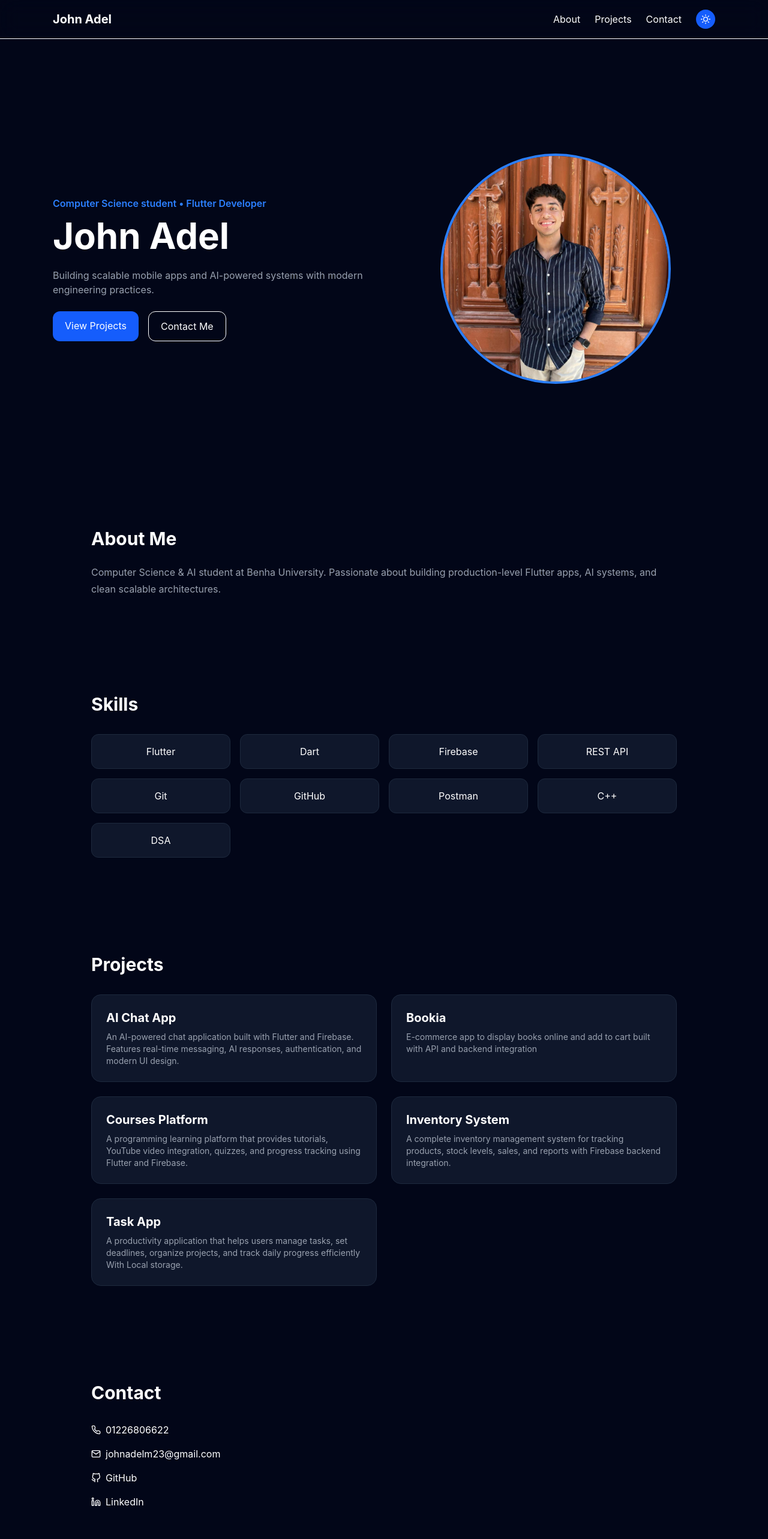
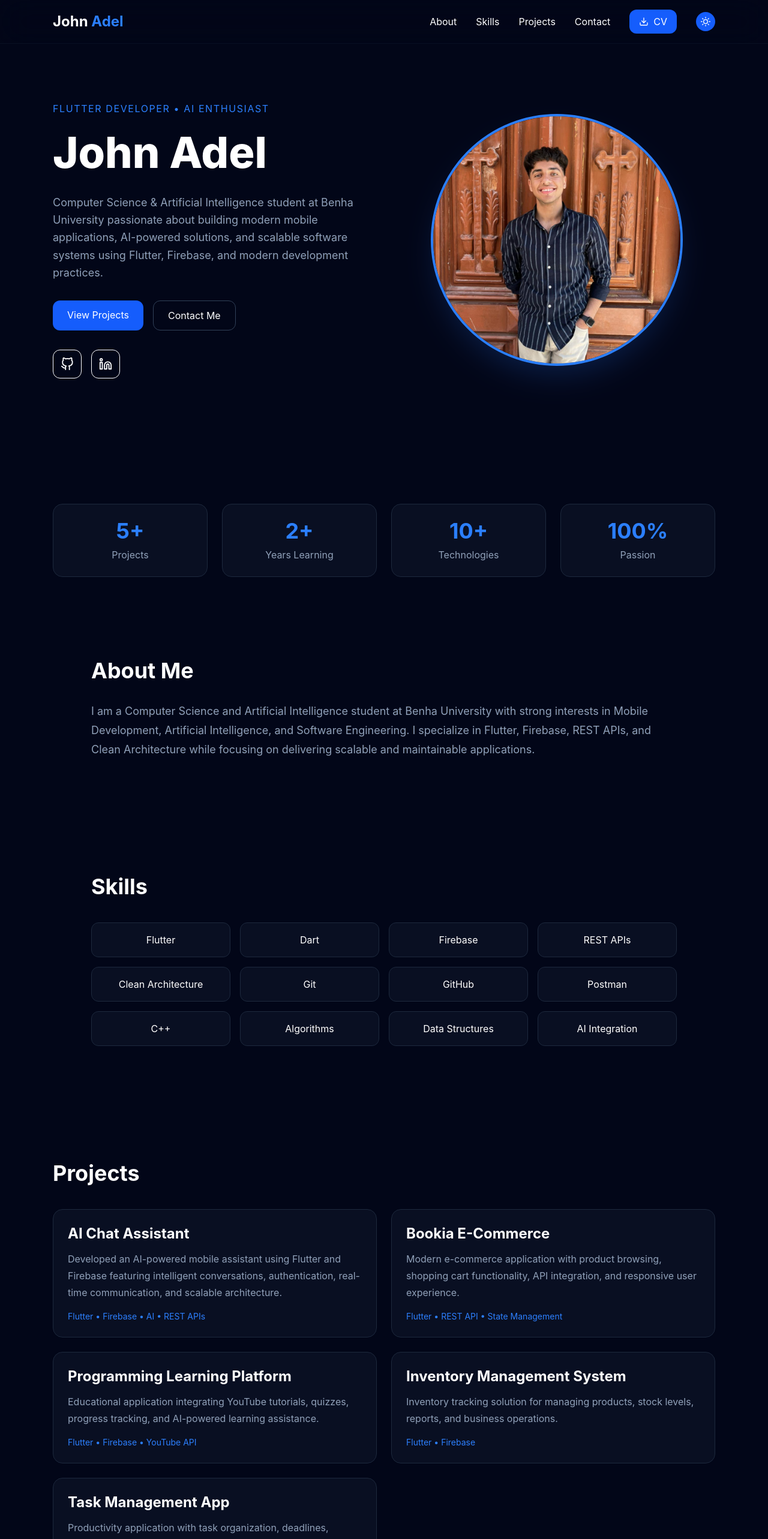
Before and after one commit to johnadelm23-beep/myProtofolio, a React (Vite) app: page / in a window 1280 px wide. Shown: the top 2566 px of the page at 60% size. Built offline with nearby package versions, Linux system fonts and the light colour scheme.

Commit message:
edit theme

```diff
--- a/src/App.jsx
+++ b/src/App.jsx
@@ -9,46 +9,95 @@ import {
   FiLinkedin,
   FiPhone,
   FiMail,
+  FiDownload,
 } from "react-icons/fi";
-import { title } from "framer-motion/client";
 
 export default function App() {
   const [dark, setDark] = useState(true);
   const [menuOpen, setMenuOpen] = useState(false);
 
-  const theme = dark ? "bg-slate-950 text-white" : "bg-white text-slate-900";
+  const theme = dark ? "bg-slate-950 text-white" : "bg-slate-50 text-slate-900";
 
   const card = dark
-    ? "bg-slate-900 border-slate-800"
+    ? "bg-slate-900/60 border-slate-800 backdrop-blur-xl"
     : "bg-white border-slate-200";
 
-  const fadeUp = {
-    hidden: { opacity: 0, y: 40 },
-    show: { opacity: 1, y: 0 },
-  };
+  const projects = [
+    {
+      title: "AI Chat Assistant",
+      description:
+        "Developed an AI-powered mobile assistant using Flutter and Firebase featuring intelligent conversations, authentication, real-time communication, and scalable architecture.",
+      tech: "Flutter • Firebase • AI • REST APIs",
+    },
+    {
+      title: "Bookia E-Commerce",
+      description:
+        "Modern e-commerce application with product browsing, shopping cart functionality, API integration, and responsive user experience.",
+      tech: "Flutter • REST API • State Management",
+    },
+    {
+      title: "Programming Learning Platform",
+      description:
+        "Educational application integrating YouTube tutorials, quizzes, progress tracking, and AI-powered learning assistance.",
+      tech: "Flutter • Firebase • YouTube API",
+    },
+    {
+      title: "Inventory Management System",
+      description:
+        "Inventory tracking solution for managing products, stock levels, reports, and business operations.",
+      tech: "Flutter • Firebase",
+    },
+    {
+      title: "Task Management App",
+      description:
+        "Productivity application with task organization, deadlines, reminders, and local storage persistence.",
+      tech: "Flutter • Hive",
+    },
+  ];
 
   return (
-    <div className={`${theme} transition duration-300 font-sans`}>
-      {/* NAVBAR */}
-      <div style={{ fontFamily: "Inter, sans-serif" }}></div>
-      <nav className="fixed top-0 w-full backdrop-blur-lg border-b z-50">
+    <div
+      className={`${theme} min-h-screen transition-all duration-300 font-sans`}
+    >
+      {/* Background */}
+      <div className="fixed inset-0 -z-10">
+        <div className="absolute top-0 left-0 w-96 h-96 bg-blue-600/20 blur-3xl rounded-full"></div>
+        <div className="absolute bottom-0 right-0 w-96 h-96 bg-cyan-500/20 blur-3xl rounded-full"></div>
+      </div>
+
+      {/* Navbar */}
+      <nav className="fixed top-0 w-full z-50 backdrop-blur-xl border-b border-slate-800/30">
         <div className="max-w-6xl mx-auto px-6 py-4 flex justify-between items-center">
-          <h1 className="font-bold text-xl">John Adel</h1>
+          <h1 className="font-bold text-2xl">
+            John <span className="text-blue-500">Adel</span>
+          </h1>
 
-          <div className="hidden md:flex gap-6 items-center">
-            <a href="#about" className="hover:text-blue-500">
+          <div className="hidden md:flex gap-8 items-center">
+            <a href="#about" className="hover:text-blue-500 transition">
               About
             </a>
-            <a href="#projects" className="hover:text-blue-500">
+            <a href="#skills" className="hover:text-blue-500 transition">
+              Skills
+            </a>
+            <a href="#projects" className="hover:text-blue-500 transition">
               Projects
             </a>
-            <a href="#contact" className="hover:text-blue-500">
+            <a href="#contact" className="hover:text-blue-500 transition">
               Contact
+            </a>
+
+            <a
+              href="/John-Adel-CV.pdf"
+              target="_blank"
+              className="bg-blue-600 px-4 py-2 rounded-xl flex items-center gap-2 hover:bg-blue-700 transition"
+            >
+              <FiDownload />
+              CV
             </a>
 
             <button
               onClick={() => setDark(!dark)}
-              className="p-2 rounded-full bg-blue-600"
+              className="p-2 rounded-full bg-blue-600 hover:bg-blue-700"
             >
               {dark ? <FiSun /> : <FiMoon />}
             </button>
@@ -61,49 +110,64 @@ export default function App() {
             {menuOpen ? <FiX /> : <FiMenu />}
           </button>
         </div>
-
-        {menuOpen && (
-          <div className="md:hidden px-6 pb-4 flex flex-col gap-4">
-            <a href="#about">About</a>
-            <a href="#projects">Projects</a>
-            <a href="#contact">Contact</a>
-          </div>
-        )}
       </nav>
 
-      {/* HERO */}
-      <section className="min-h-screen flex items-center pt-24">
-        <div className="max-w-6xl mx-auto px-6 grid md:grid-cols-2 gap-10 items-center">
+      {/* Hero */}
+      <section className="min-h-screen flex items-center">
+        <div className="max-w-6xl mx-auto px-6 grid md:grid-cols-2 gap-12 items-center">
           <motion.div
-            initial="hidden"
-            animate="show"
-            variants={fadeUp}
-            transition={{ duration: 0.6 }}
+            initial={{ opacity: 0, y: 40 }}
+            animate={{ opacity: 1, y: 0 }}
+            transition={{ duration: 0.8 }}
           >
-            <p className="text-blue-500 font-semibold mb-3">
-              Computer Science student • Flutter Developer
+            <p className="text-blue-500 uppercase tracking-widest mb-4">
+              Flutter Developer • AI Enthusiast
             </p>
 
-            <h1 className="text-5xl md:text-6xl font-bold mb-6">John Adel</h1>
+            <h1 className="text-6xl md:text-7xl font-extrabold leading-tight">
+              John Adel
+            </h1>
 
-            <p className="text-gray-400 mb-6">
-              Building scalable mobile apps and AI-powered systems with modern
-              engineering practices.
+            <p className="text-slate-400 text-lg mt-6 leading-relaxed max-w-xl">
+              Computer Science & Artificial Intelligence student at Benha
+              University passionate about building modern mobile applications,
+              AI-powered solutions, and scalable software systems using Flutter,
+              Firebase, and modern development practices.
             </p>
 
-            <div className="flex gap-4">
+            <div className="flex gap-4 mt-8 flex-wrap">
               <a
                 href="#projects"
-                className="bg-blue-600 px-5 py-3 rounded-xl hover:scale-105 transition"
+                className="bg-blue-600 px-6 py-3 rounded-xl hover:scale-105 transition"
               >
                 View Projects
               </a>
 
               <a
                 href="#contact"
-                className="border px-5 py-3 rounded-xl hover:scale-105 transition"
+                className="border border-slate-700 px-6 py-3 rounded-xl hover:border-blue-500 transition"
               >
                 Contact Me
+              </a>
+            </div>
+
+            <div className="flex gap-4 mt-8">
+              <a
+                href="https://github.com/johnadelm23-beep"
+                target="_blank"
+                rel="noreferrer"
+                className="p-3 border rounded-xl hover:border-blue-500"
+              >
+                <FiGithub size={22} />
+              </a>
+
+              <a
+                href="https://www.linkedin.com/in/john-adel-498910328"
+                target="_blank"
+                rel="noreferrer"
+                className="p-3 border rounded-xl hover:border-blue-500"
+              >
+                <FiLinkedin size={22} />
               </a>
             </div>
           </motion.div>
@@ -111,133 +175,133 @@ export default function App() {
           <motion.div
             initial={{ opacity: 0, scale: 0.8 }}
             animate={{ opacity: 1, scale: 1 }}
-            transition={{ duration: 0.7 }}
+            transition={{ duration: 0.8 }}
             className="flex justify-center"
           >
             <img
               src="/john.jpeg"
-              className="w-72 h-72 md:w-96 md:h-96 rounded-full object-cover border-4 border-blue-500"
-              alt="John"
+              alt="John Adel"
+              className="w-80 h-80 md:w-[420px] md:h-[420px] rounded-full object-cover border-4 border-blue-500 shadow-2xl shadow-blue-500/20"
             />
           </motion.div>
         </div>
       </section>
 
-      {/* ABOUT */}
-      <section id="about" className="max-w-5xl mx-auto px-6 py-20">
-        <h2 className="text-3xl font-bold mb-6">About Me</h2>
-        <p className="text-gray-400 leading-7">
-          Computer Science & AI student at Benha University. Passionate about
-          building production-level Flutter apps, AI systems, and clean scalable
-          architectures.
+      {/* Stats */}
+      <section className="max-w-6xl mx-auto px-6 py-10">
+        <div className="grid grid-cols-2 md:grid-cols-4 gap-6">
+          {[
+            { number: "5+", label: "Projects" },
+            { number: "2+", label: "Years Learning" },
+            { number: "10+", label: "Technologies" },
+            { number: "100%", label: "Passion" },
+          ].map((item) => (
+            <div
+              key={item.label}
+              className={`${card} border p-6 rounded-2xl text-center`}
+            >
+              <h3 className="text-4xl font-bold text-blue-500">
+                {item.number}
+              </h3>
+              <p className="text-slate-400 mt-2">{item.label}</p>
+            </div>
+          ))}
+        </div>
+      </section>
+
+      {/* About */}
+      <section id="about" className="max-w-5xl mx-auto px-6 py-24">
+        <h2 className="text-4xl font-bold mb-8">About Me</h2>
+
+        <p className="text-slate-400 leading-8 text-lg">
+          I am a Computer Science and Artificial Intelligence student at Benha
+          University with strong interests in Mobile Development, Artificial
+          Intelligence, and Software Engineering. I specialize in Flutter,
+          Firebase, REST APIs, and Clean Architecture while focusing on
+          delivering scalable and maintainable applications.
         </p>
       </section>
 
-      {/* SKILLS */}
-      <section className="max-w-5xl mx-auto px-6 py-20">
-        <h2 className="text-3xl font-bold mb-8">Skills</h2>
+      {/* Skills */}
+      <section id="skills" className="max-w-5xl mx-auto px-6 py-24">
+        <h2 className="text-4xl font-bold mb-10">Skills</h2>
 
         <div className="grid grid-cols-2 md:grid-cols-4 gap-4">
           {[
             "Flutter",
             "Dart",
             "Firebase",
-            "REST API",
+            "REST APIs",
+            "Clean Architecture",
             "Git",
             "GitHub",
             "Postman",
             "C++",
-            "DSA",
-          ].map((skill, i) => (
-            <motion.div
+            "Algorithms",
+            "Data Structures",
+            "AI Integration",
+          ].map((skill) => (
+            <div
               key={skill}
-              className={`${card} border p-4 rounded-xl text-center hover:scale-105 transition`}
-              initial={{ opacity: 0, y: 30 }}
-              whileInView={{ opacity: 1, y: 0 }}
-              transition={{ delay: i * 0.05 }}
-              viewport={{ once: true }}
+              className={`${card} border rounded-xl p-4 text-center hover:scale-105 transition`}
             >
               {skill}
-            </motion.div>
+            </div>
           ))}
         </div>
       </section>
 
-      {/* PROJECTS */}
-      <section id="projects" className="max-w-5xl mx-auto px-6 py-20">
-        <h2 className="text-3xl font-bold mb-8">Projects</h2>
+      {/* Projects */}
+      <section id="projects" className="max-w-6xl mx-auto px-6 py-24">
+        <h2 className="text-4xl font-bold mb-10">Projects</h2>
 
         <div className="grid md:grid-cols-2 gap-6">
-          {[
-            {
-              title: "AI Chat App",
-              description:
-                "An AI-powered chat application built with Flutter and Firebase. Features real-time messaging, AI responses, authentication, and modern UI design.",
-            },
-            {
-              title: "Bookia",
-              description:
-                "E-commerce app to display books online and add to cart built with API and backend integration",
-            },
-            {
-              title: "Courses Platform",
-              description:
-                "A programming learning platform that provides tutorials, YouTube video integration, quizzes, and progress tracking using Flutter and Firebase.",
-            },
-            {
-              title: "Inventory System",
-              description:
-                "A complete inventory management system for tracking products, stock levels, sales, and reports with Firebase backend integration.",
-            },
-            {
-              title: "Task App",
-              description:
-                "A productivity application that helps users manage tasks, set deadlines, organize projects, and track daily progress efficiently With Local storage.",
-            },
-          ].map((project, i) => (
-            <motion.div
+          {projects.map((project) => (
+            <div
               key={project.title}
-              className={`${card} border p-6 rounded-2xl hover:scale-105 transition`}
-              initial={{ opacity: 0, y: 40 }}
-              whileInView={{ opacity: 1, y: 0 }}
-              transition={{ delay: i * 0.1 }}
-              viewport={{ once: true }}
+              className={`${card} border p-6 rounded-2xl hover:-translate-y-2 transition duration-300`}
             >
-              <h3 className="text-xl font-bold mb-2">{project.title}</h3>
-              <p className="text-gray-400 text-sm">{project.description}</p>
-            </motion.div>
+              <h3 className="text-2xl font-bold mb-3">{project.title}</h3>
+
+              <p className="text-slate-400 leading-7">{project.description}</p>
+
+              <p className="text-blue-500 mt-4 text-sm">{project.tech}</p>
+            </div>
           ))}
         </div>
       </section>
-      {/* CONTACT */}
-      <section id="contact" className="max-w-5xl mx-auto px-6 py-20">
-        <h2 className="text-3xl font-bold mb-8">Contact</h2>
 
-        <div className="space-y-4">
-          <p className="flex items-center gap-2">
-            <FiPhone /> 01226806622
-          </p>
-          <p className="flex items-center gap-2">
-            <FiMail /> johnadelm23@gmail.com
+      {/* Contact */}
+      <section id="contact" className="max-w-5xl mx-auto px-6 py-24">
+        <h2 className="text-4xl font-bold mb-8">Contact</h2>
+
+        <div className={`${card} border p-8 rounded-2xl space-y-6`}>
+          <p className="flex items-center gap-3">
+            <FiPhone />
+            01226806622
           </p>
 
-          <button
-            onClick={() => window.open("https://github.com/johnadelm23-beep")}
-            className="flex items-center gap-2 hover:text-blue-500"
-          >
-            <FiGithub /> GitHub
-          </button>
+          <p className="flex items-center gap-3">
+            <FiMail />
+            johnadelm23@gmail.com
+          </p>
 
-          <button
-            onClick={() =>
-              window.open("https://www.linkedin.com/in/john-adel-498910328")
-            }
-            className="flex items-center gap-2 hover:text-blue-500"
-          >
-            <FiLinkedin /> LinkedIn
-          </button>
+          <p className="flex items-center gap-3">
+            <FiGithub />
+            github.com/johnadelm23-beep
+          </p>
+
+          <p className="flex items-center gap-3">
+            <FiLinkedin />
+            linkedin.com/in/john-adel-498910328
+          </p>
         </div>
       </section>
+
+      {/* Footer */}
+      <footer className="border-t border-slate-800 py-8 text-center text-slate-500">
+        © 2026 John Adel • Flutter Developer • Built with React & Tailwind CSS
+      </footer>
     </div>
   );
 }
```
